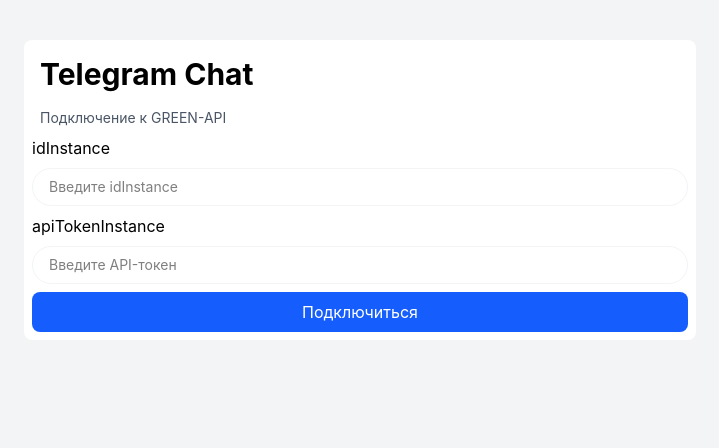
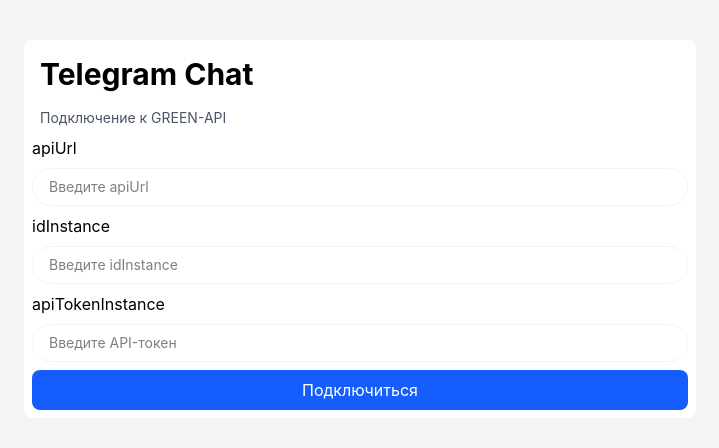
Before and after one commit to ivanyufin/green-api, a React (Vite) app in the folder telegram-chat/: page / in a window 1280 px wide. Shown: the top 448 px of the page, without its empty margins (280-999 px from the left). Built offline with nearby package versions, Linux system fonts and the light colour scheme.

Commit message:
deploy app to GitHub Pages

```diff
--- a/telegram-chat/src/App.tsx
+++ b/telegram-chat/src/App.tsx
@@ -54,7 +54,9 @@
     const [message, setMessage] = useState("");
     const activeChat = chats.find(chat => chat.chatId === chatId);
 
-    const apiUrl = 'https://4100.api.green-api.com';
+    //const apiUrl = 'https://4100.api.green-api.com';
+    const [apiUrl, setApiURL] = useState<string>('');
+
     useEffect(() => {
         localStorage.setItem("telegram_chats", JSON.stringify(chats));
     }, [chats])
@@ -287,7 +289,7 @@
   return (
     <>
         {!isAuthorized && (
-            <LoginForm idInstance={idInstance} onIdInstanceChange={setIdInstance} onApiTokenChange={setApiTokenInstance} error={error} apiTokenInstance={apiTokenInstance} onConnect={handleConnect}/>
+            <LoginForm apiUrl={apiUrl} onApiUrlChange={setApiURL} idInstance={idInstance} onIdInstanceChange={setIdInstance} onApiTokenChange={setApiTokenInstance} error={error} apiTokenInstance={apiTokenInstance} onConnect={handleConnect}/>
       )}
 
 
--- a/telegram-chat/src/components/LoginForm.tsx
+++ b/telegram-chat/src/components/LoginForm.tsx
@@ -1,9 +1,11 @@
 type LoginFormProps = {
     idInstance: string,
     apiTokenInstance: string,
+    apiUrl: string,
     error: string,
     onIdInstanceChange: (value: string) => void;
     onApiTokenChange: (value: string) => void;
+    onApiUrlChange: (value: string) => void;
     onConnect: () => void;
 }
 
@@ -15,6 +17,15 @@
             <div className="rounded-lg flex flex-col w-full max-w-2xl p-2 mx-auto bg-white">
                 <h1 className="text-3xl font-bold p-2">Telegram Chat</h1>
                 <span className="text-sm text-gray-600 p-2">Подключение к GREEN-API</span>
+                <label htmlFor="idInstance">apiUrl</label>
+                <input
+                    type="text"
+                    id="apiUrl"
+                    className="bg-white rounded-3xl my-2 py-2 px-4 text-sm focus:outline-blue-500 border border-gray-100"
+                    placeholder="Введите apiUrl"
+                    onChange={(event)=>{props.onApiUrlChange(event.target.value)}}
+                    value={props.apiUrl}
+                />
                 <label htmlFor="idInstance">idInstance</label>
                 <input
                     type="text"
--- a/telegram-chat/vite.config.ts
+++ b/telegram-chat/vite.config.ts
@@ -4,5 +4,6 @@
 
 // https://vite.dev/config/
 export default defineConfig({
-  plugins: [react(), tailwindcss()],
+  plugins: [react(), tailwindcss(), ],
+  base: '/green-api/',
 })
```
Also changed, not shown: 2 other files (tests, documents, lock files or other folders).
